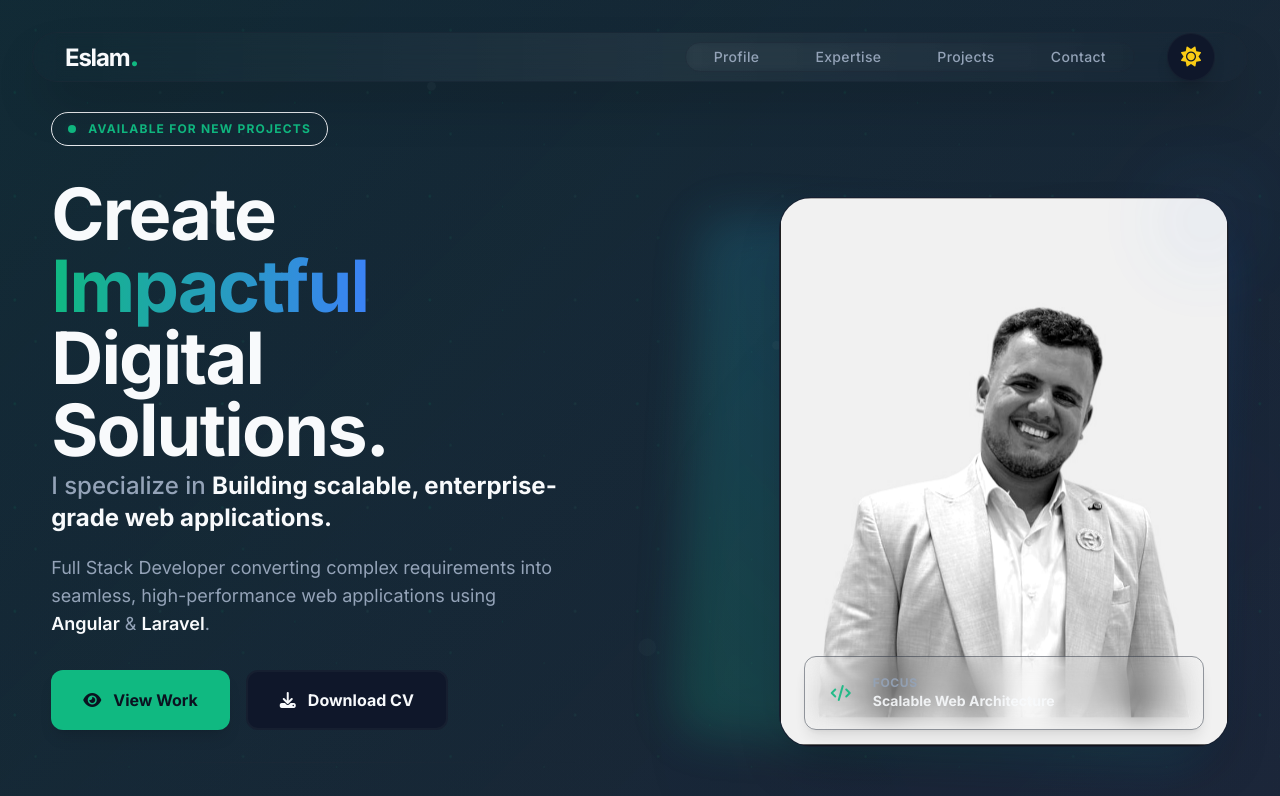
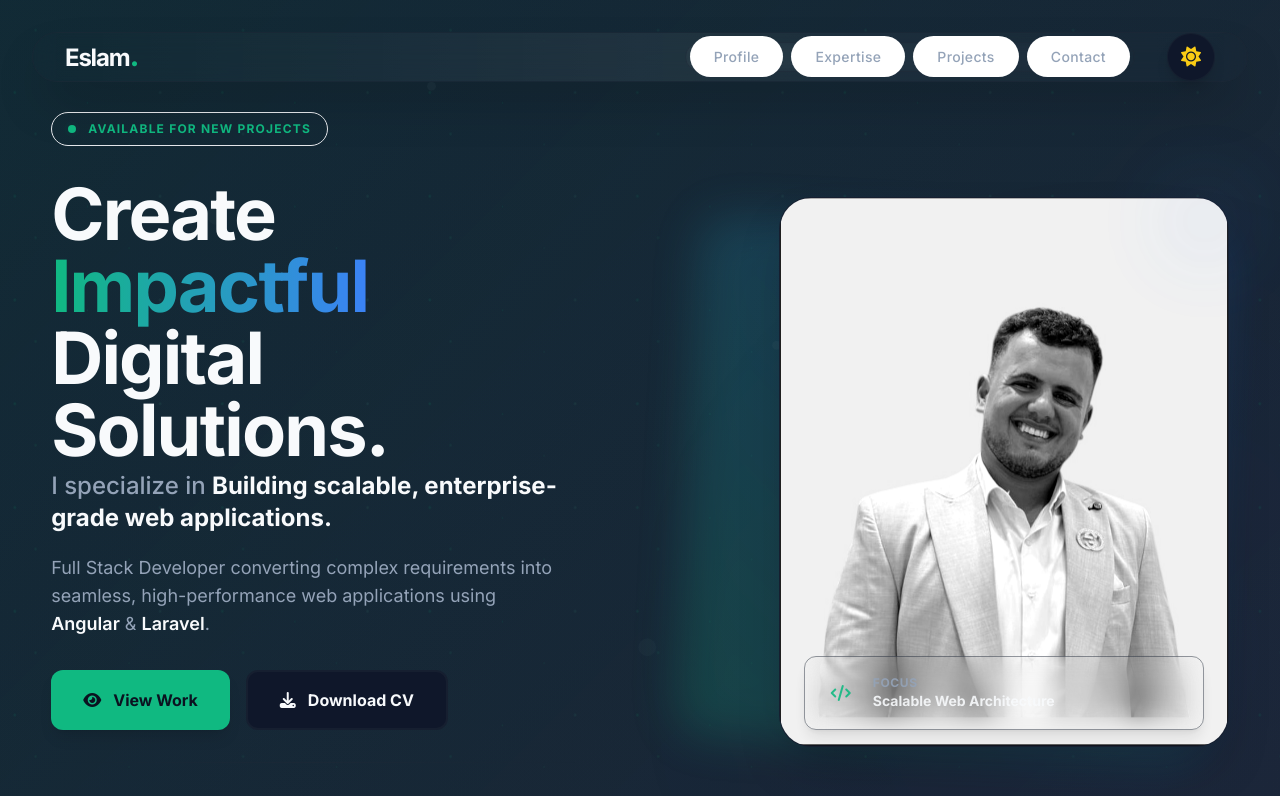
Before and after one commit to eslamghanm/my-new-portfolio-with-angular, an Angular app: page / in a window 1280 px wide. Shown: the top 796 px of the page. Built offline with nearby package versions, Linux system fonts and the light colour scheme.

Commit message:
...colors

```diff
--- a/src/app/components/navbar/navbar.component.html
+++ b/src/app/components/navbar/navbar.component.html
@@ -46,11 +46,13 @@
                             [class.scale-100]="activeSection() === 'about'"
                             [class.scale-90]="activeSection() !== 'about'"></div>
 
-                        <!-- Hover Background -->
-                        <div class="absolute inset-0 bg-[var(--accent)]/10 transition-all duration-300 origin-center rounded-full opacity-0 group-hover:opacity-100"
+                        <!-- Hover Background: White in Dark Mode, Black/Dark in Light Mode -->
+                        <div class="absolute inset-0 bg-black dark:bg-white transition-all duration-300 origin-center rounded-full opacity-0 group-hover:opacity-100"
                             [class.opacity-0]="activeSection() === 'about'"></div>
 
-                        <span class="relative z-10 transition-colors group-hover:!text-[var(--accent)]">
+                        <!-- Hover Text: White in Light Mode, Black in Dark Mode -->
+                        <span
+                            class="relative z-10 transition-colors group-hover:text-white dark:group-hover:text-black">
                             Profile
                         </span>
                     </a>
@@ -69,10 +71,11 @@
                             [class.scale-90]="activeSection() !== 'skills'"></div>
 
                         <!-- Hover Background -->
-                        <div class="absolute inset-0 bg-[var(--accent)]/10 transition-all duration-300 origin-center rounded-full opacity-0 group-hover:opacity-100"
+                        <div class="absolute inset-0 bg-black dark:bg-white transition-all duration-300 origin-center rounded-full opacity-0 group-hover:opacity-100"
                             [class.opacity-0]="activeSection() === 'skills'"></div>
 
-                        <span class="relative z-10 transition-colors group-hover:!text-[var(--accent)]">
+                        <span
+                            class="relative z-10 transition-colors group-hover:text-white dark:group-hover:text-black">
                             Expertise
                         </span>
                     </a>
@@ -91,10 +94,11 @@
                             [class.scale-90]="activeSection() !== 'projects'"></div>
 
                         <!-- Hover Background -->
-                        <div class="absolute inset-0 bg-[var(--accent)]/10 transition-all duration-300 origin-center rounded-full opacity-0 group-hover:opacity-100"
+                        <div class="absolute inset-0 bg-black dark:bg-white transition-all duration-300 origin-center rounded-full opacity-0 group-hover:opacity-100"
                             [class.opacity-0]="activeSection() === 'projects'"></div>
 
-                        <span class="relative z-10 transition-colors group-hover:!text-[var(--accent)]">
+                        <span
+                            class="relative z-10 transition-colors group-hover:text-white dark:group-hover:text-black">
                             Projects
                         </span>
                     </a>
@@ -113,10 +117,11 @@
                             [class.scale-90]="activeSection() !== 'contact'"></div>
 
                         <!-- Hover Background -->
-                        <div class="absolute inset-0 bg-[var(--accent)]/10 transition-all duration-300 origin-center rounded-full opacity-0 group-hover:opacity-100"
+                        <div class="absolute inset-0 bg-black dark:bg-white transition-all duration-300 origin-center rounded-full opacity-0 group-hover:opacity-100"
                             [class.opacity-0]="activeSection() === 'contact'"></div>
 
-                        <span class="relative z-10 transition-colors group-hover:!text-[var(--accent)]">
+                        <span
+                            class="relative z-10 transition-colors group-hover:text-white dark:group-hover:text-black">
                             Contact
                         </span>
                     </a>
```
